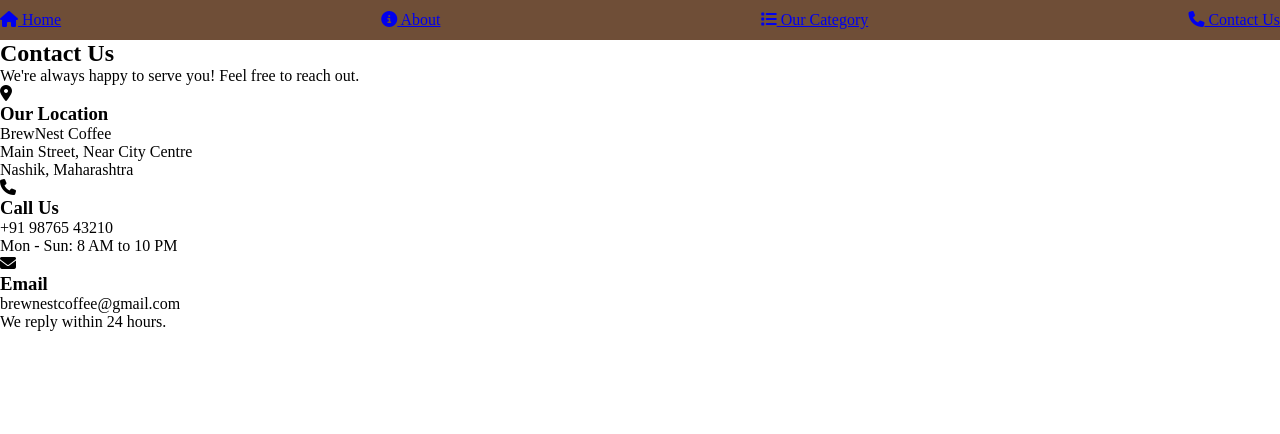
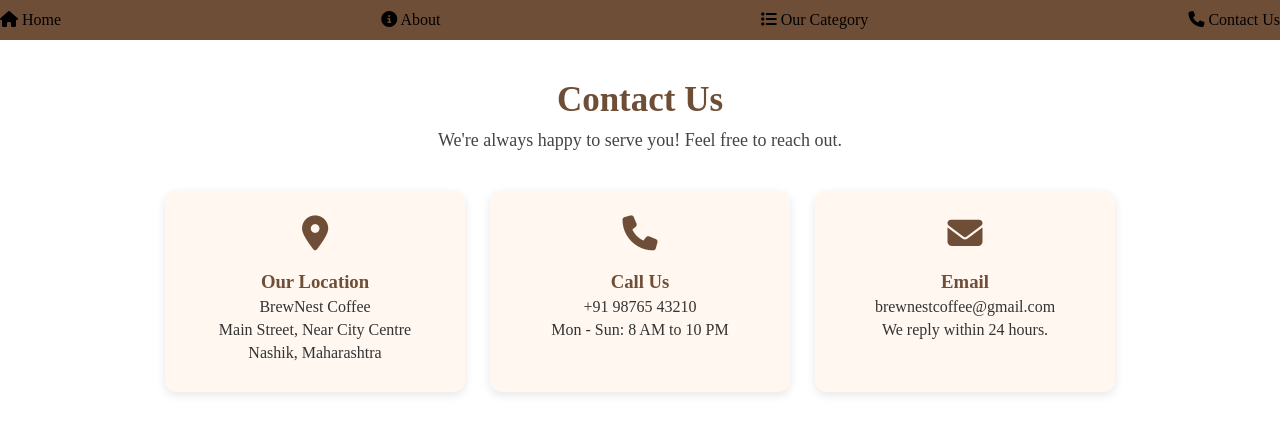
Before and after one commit to VedantBadgujar/coffeshopweb, a plain HTML site: page contactus.html in a window 1280 px wide. Drawn offline with Linux system fonts and the light colour scheme.

Commit message:
coffewb.css

```diff
--- a/coffewb.css
+++ b/coffewb.css
@@ -238,3 +238,54 @@
     font-size: 1rem;
     margin-top: 10px;
 }
+
+
+/*contact us*/
+.contact-section {
+    text-align: center;
+    padding: 40px 20px;
+}
+
+.contact-section h1 {
+    font-size: 35px;
+    color: #6F4E37;
+}
+
+.contact-sub {
+    margin-top: 10px;
+    font-size: 18px;
+    color: #444;
+}
+
+.contact-info {
+    display: flex;
+    justify-content: center;
+    gap: 25px;
+    flex-wrap: wrap;
+    margin-top: 40px;
+}
+
+.contact-box {
+    background: #fff7f0;
+    padding: 25px;
+    width: 250px;
+    border-radius: 12px;
+    box-shadow: 0 3px 10px rgba(0,0,0,0.1);
+    text-align: center;
+}
+
+.contact-box i {
+    font-size: 35px;
+    color: #6F4E37;
+    margin-bottom: 10px;
+}
+
+.contact-box h3 {
+    margin: 10px 0 5px;
+    color: #6F4E37;
+}
+
+.contact-box p {
+    margin: 5px 0;
+    color: #333;
+}
--- a/contactus.html
+++ b/contactus.html
@@ -12,10 +12,10 @@
 <body>
 
     <div class="navbar">
-        <p><a href="coffewb.html"><i class="fa-solid fa-house"></i> Home</a></p>
-        <p><a href="about.html"><i class="fa-solid fa-circle-info"></i> About</a></p>
-        <p><a href="category.html"><i class="fa-solid fa-list"></i> Our Category</a></p>
-        <p><a href="contact.html"><i class="fa-solid fa-phone"></i> Contact Us</a></p>
+        <p><a href="coffewb.html" style="color:black; text-decoration:none;"><i class="fa-solid fa-house"></i> Home</a></p>
+        <p><a href="about.html" style="color:black; text-decoration:none;"><i class="fa-solid fa-circle-info"></i> About</a></p>
+        <p><a href="category.html" style="color:black; text-decoration:none;"><i class="fa-solid fa-list"></i> Our Category</a></p>
+        <p><a href="contact.html" style="color:black; text-decoration:none;"><i class="fa-solid fa-phone"></i> Contact Us</a></p>
     </div>
 
 
```
